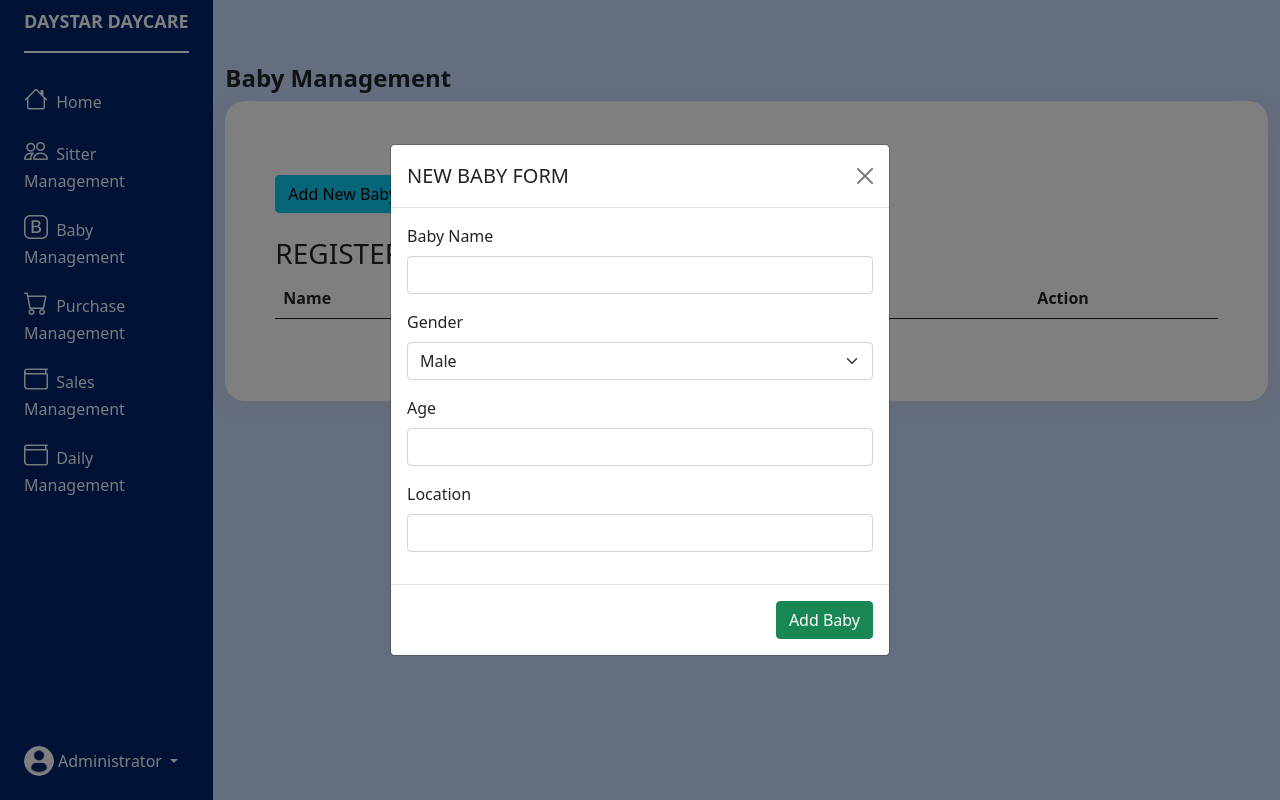
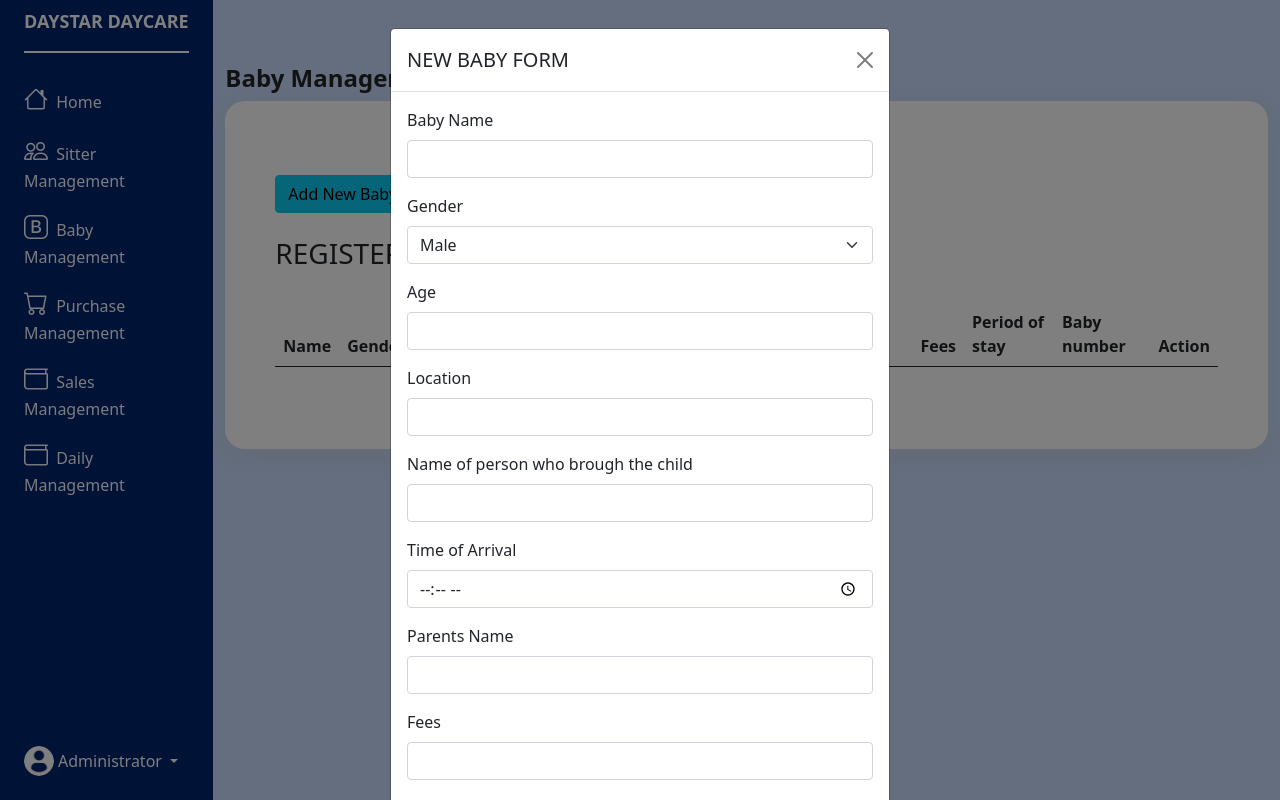
Before and after one commit to imuria20bbailey/Daystar_daycare2, a website: page baby-registration.html in a window 1280 px wide. Both pictures are taken after a click on the button "Add New Baby". Drawn offline with nearby package versions, Linux system fonts and the light colour scheme.

Commit message:
changes on baby-registration

```diff
--- a/baby-registration.html
+++ b/baby-registration.html
@@ -97,6 +97,12 @@
                                     <th>Gender</th>
                                     <th>Age</th>
                                     <th>Location</th>
+                                    <th>Name of person who brought the child</th>
+                                    <th>Time of Arrival</th>
+                                    <th>Parents Name</th>
+                                    <th>Fees</th>
+                                    <th>Period of stay</th>
+                                    <th>Baby number</th>
                                     <th>Action</th>
                                 </thead>
                                 <tbody id="baby_data"></tbody>
@@ -144,6 +150,37 @@
                                             <label for="exampleFormControlInput1" class="form-label">Location</label>
                                             <input type="text" class="form-control" id="location"  name="location" required>
                                         </div>
+
+                                        <div class="col-12 mb-3">
+                                            <label for="exampleFormControlInput1" class="form-label">Name of person who brough the child</label>
+                                            <input type="text" class="form-control" id="nameOfPerson"  name="nameOfPerson" required>
+                                        </div>
+
+                                        <div class="col-12 mb-3">
+                                            <label for="exampleFormControlInput1" class="form-label">Time of Arrival</label>
+                                            <input type="time" class="form-control" id="timeOfArrival"  name="timeOfArrival" required>
+                                        </div>
+
+                                        <div class="col-12 mb-3">
+                                            <label for="exampleFormControlInput1" class="form-label">Parents Name</label>
+                                            <input type="text" class="form-control" id="parentsName"  name="parentsName" required>
+                                        </div>
+
+                                        <div class="col-12 mb-3">
+                                            <label for="exampleFormControlInput1" class="form-label">Fees</label>
+                                            <input type="text" class="form-control" id="fees"  name="fees" required>
+                                        </div>
+
+                                        <div class="col-12 mb-3">
+                                            <label for="exampleFormControlInput1" class="form-label">Period of stay</label>
+                                            <input type="text" class="form-control" id="periodOfStay"  name="periodOfStay" required>
+                                        </div>
+
+                                        <div class="col-12 mb-3">
+                                            <label for="exampleFormControlInput1" class="form-label">Baby number</label>
+                                            <input type="text" class="form-control" id="babyNumber"  name="location" required>
+                                        </div>
+
 
                                     </div>
                                 </div>
```
